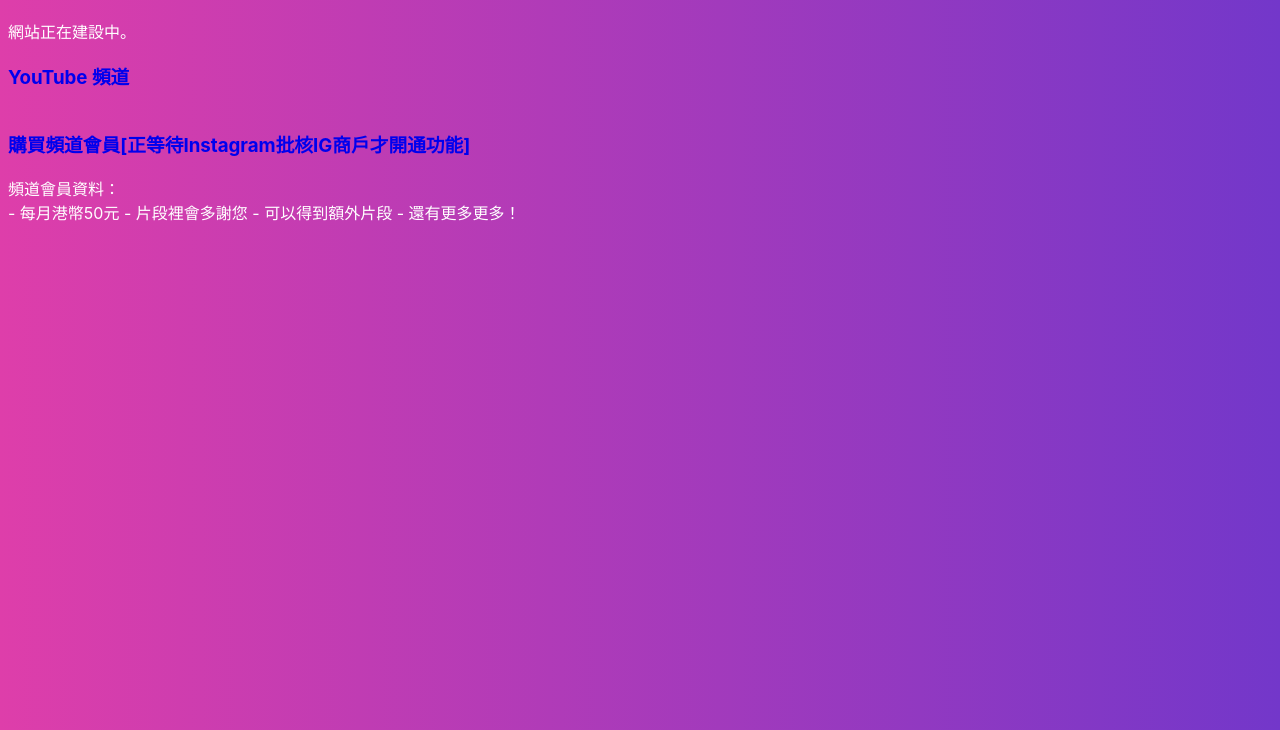
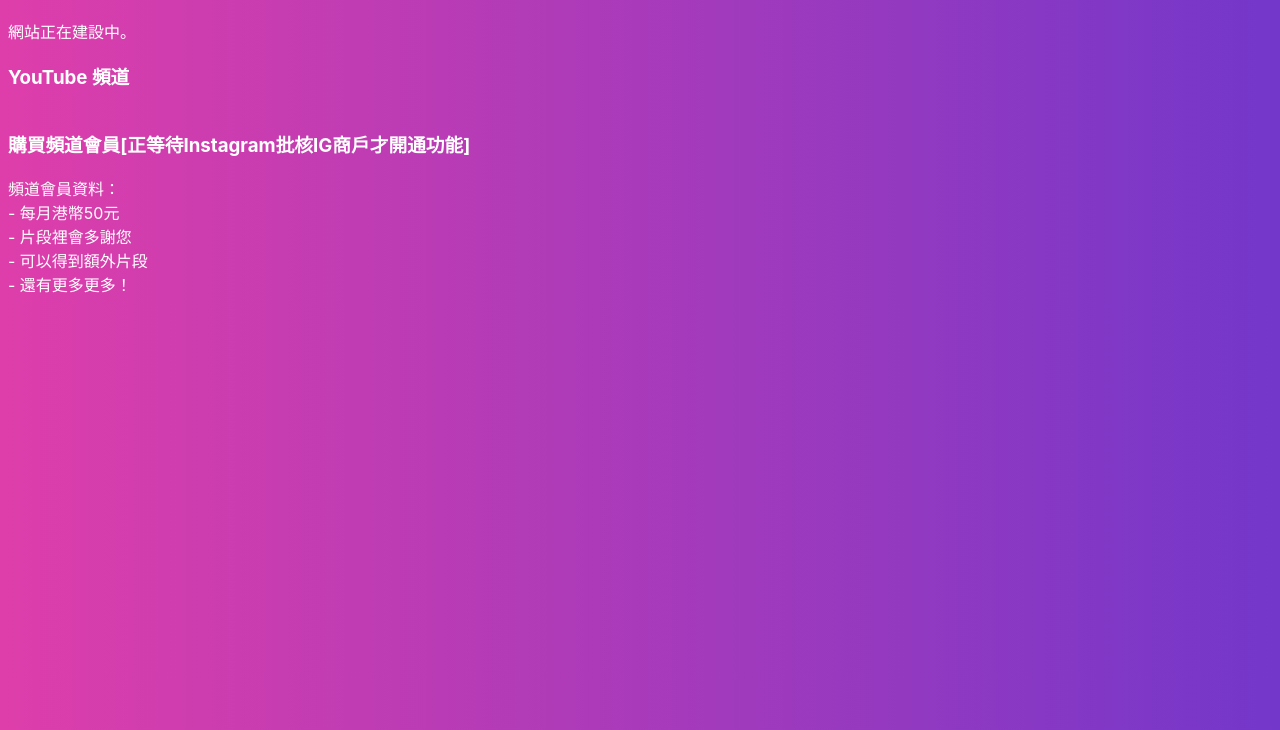
Before and after one commit to DevChrisChan/YT_redirect, a plain HTML site: page index.html in a window 1280 px wide. Shown: the part 70-800 px from the top of the page. Drawn offline with Linux system fonts and the light colour scheme.

Commit message:
Update index.html

```diff
--- a/index.html
+++ b/index.html
@@ -15,12 +15,12 @@ html {
 <body>
 <h1>聲夢傳奇 FANS CLUB</h1>
 <p>網站正在建設中。</p>
-  <h3><a href="https://youtube.com/c/聲夢傳奇fansclub" style="text-decoration: none!important;">YouTube 頻道</a><br><br></h3>
-    <h3><a href="https://instagram.com/sa.fansclub" style="text-decoration: none!important;">購買頻道會員[正等待Instagram批核IG商戶才開通功能]</a></h3>
+  <h3><a href="https://youtube.com/c/聲夢傳奇fansclub" style="text-decoration: none!important; color: #ffffff;">YouTube 頻道</a><br><br></h3>
+    <h3><a href="https://instagram.com/sa.fansclub" style="text-decoration: none!important; color: #ffffff;">購買頻道會員[正等待Instagram批核IG商戶才開通功能]</a></h3>
   頻道會員資料：<br>
-  - 每月港幣50元
-  - 片段裡會多謝您
-  - 可以得到額外片段
+  - 每月港幣50元<br>
+  - 片段裡會多謝您<br>
+  - 可以得到額外片段<br>
   - 還有更多更多！
 
 </body>
```
